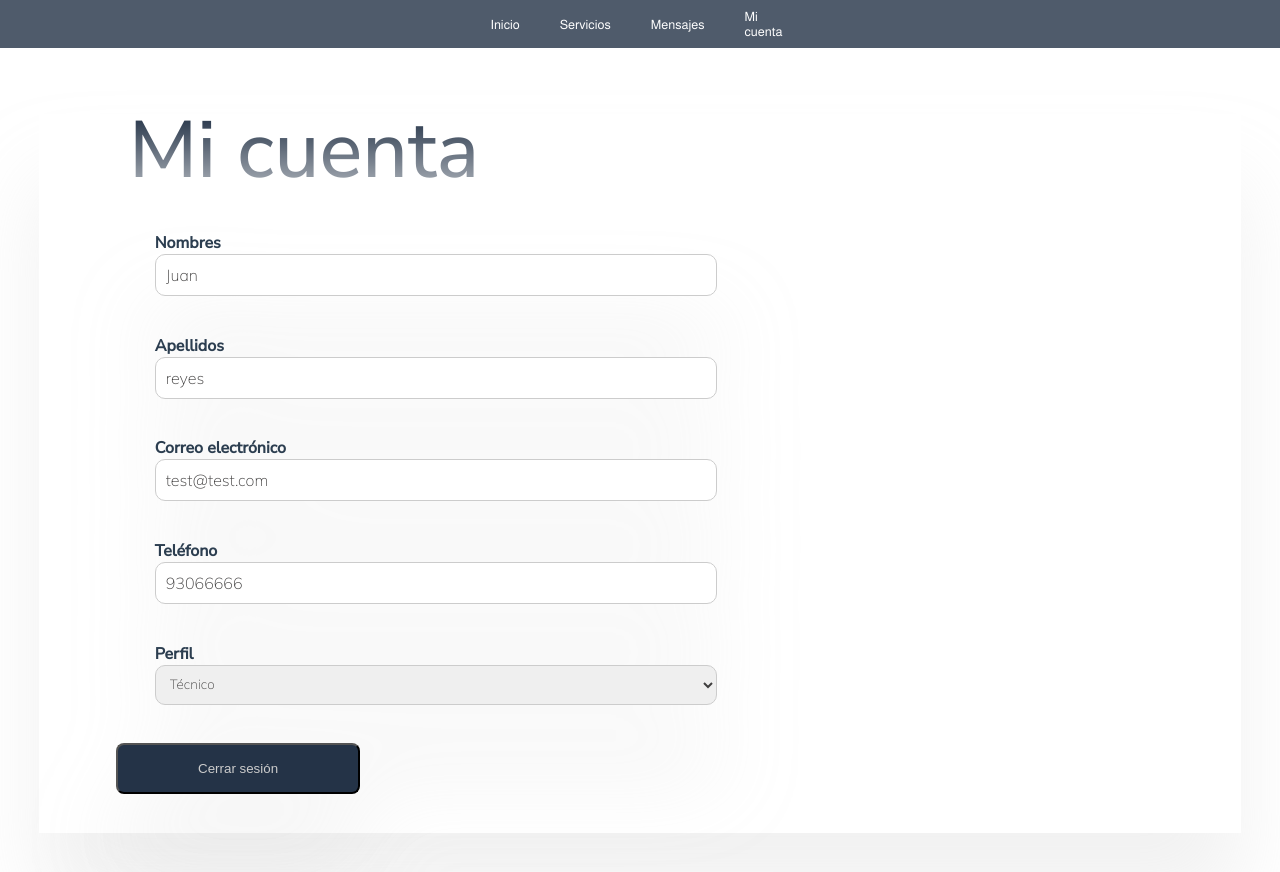
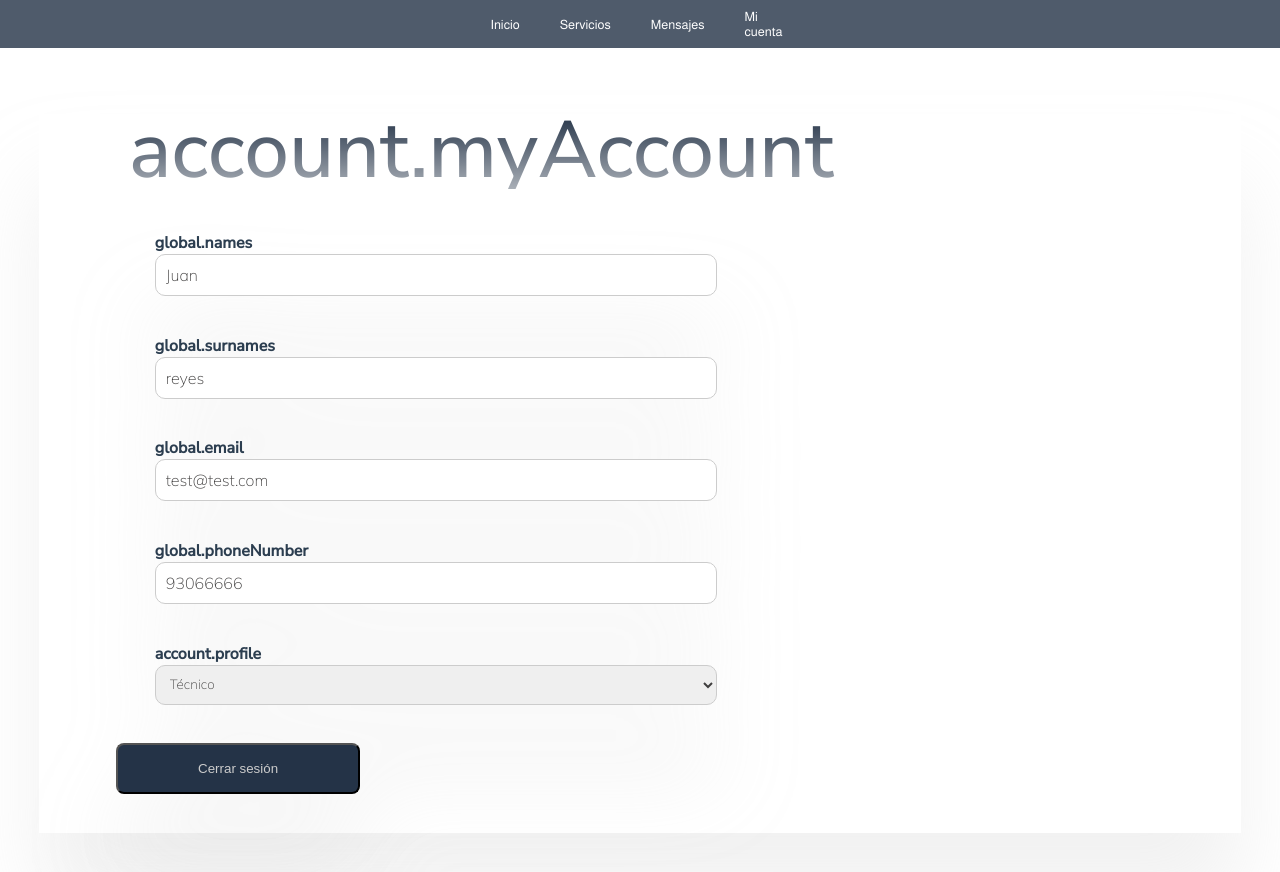
Before and after one commit to DevInvent-Grupo-1-App-Web/PhoneResQ-FrontEnd, a Vue app: page /mi-cuenta in a window 1280 px wide. Shown: the top 872 px of the page. Built offline with nearby package versions, Linux system fonts and the light colour scheme; sample sign-in values are in the browser's storage.

Commit message:
code: add account view internationalization

```diff
--- a/src/main.js
+++ b/src/main.js
@@ -38,19 +38,27 @@ const messages = {
             goBack: 'Go back',
             logIn: 'Log in',
             createAccount: 'Create account',
+            names: 'Names',
+            surnames: 'Surnames',
+            email: 'Email',
+            password: 'Password',
+            phoneNumber: 'Phone number',
         },
         session: {
             welcomeToPhoneResQ: 'Welcome to PhoneResQ',
             chooseAnOption: 'Choose an option',
             continueGoogle: 'Continue with Google',
             continueFacebook: 'Continue with Facebook',
-            email: 'Email',
-            password: 'Password',
             rememberMe: 'Remember me',
             haveForgotPassword: 'Have you forgot your password?',
             logIn: 'Log in',
             notRegisteredYet: 'Not registered yet?',
             createAccount: 'Create account',
+        },
+        account: {
+            myAccount: "My account",
+
+            profile: 'Profile',
         }
     }
 }
--- a/src/views/AccountView.vue
+++ b/src/views/AccountView.vue
@@ -5,29 +5,29 @@ import "primeicons/primeicons.css";
 
 <template>
   <div id="appuser">
-    <h2>Mi cuenta</h2>
+    <h2>{{ $t('account.myAccount') }}</h2>
     <br>
     <div class="form">
       <div class="account-info">
 
         <div class="info-row">
-                <label>Nombres</label>
+          <label>{{ $t('global.names') }}</label>
           <input type="text" v-model="nombres">
         </div>
         <div class="info-row">
-                 <label>Apellidos</label>
+          <label>{{ $t('global.surnames') }}</label>
           <input type="text" v-model="apellidos">
         </div>
         <div class="info-row">
-                  <label>Correo electrónico</label>
+          <label>{{ $t('global.email') }}</label>
           <input type="email" v-model="correo">
         </div>
         <div class="info-row">
-                 <label>Teléfono</label>
+          <label>{{ $t('global.phoneNumber') }}</label>
           <input type="tel" v-model="telefono">
         </div>
         <div class="info-row">
-                    <label>Perfil</label>
+          <label>{{ $t('account.profile') }}</label>
           <select v-model="perfil">
             <option value="técnico">Técnico</option>
             <option value="comercial">Comercial</option>
@@ -70,7 +70,8 @@ import "primeicons/primeicons.css";
     --color-background: #ffff;
   }
 }
-  .form{
+
+.form {
   display: flex;
   width: 100%;
   height: 100%;
@@ -83,6 +84,7 @@ import "primeicons/primeicons.css";
 
 
 }
+
 #appuser {
   margin: 38.7px;
   font-family: 'Nunito Sans', sans-serif;
@@ -93,7 +95,8 @@ import "primeicons/primeicons.css";
   filter: drop-shadow(0px 69px 42px rgba(200, 200, 200, 0.25));
   background: var(--True-White, #FFF);
 }
-  .account-info{
+
+.account-info {
   width: 100%;
   gap: 50px;
   text-align: left;
@@ -101,6 +104,7 @@ import "primeicons/primeicons.css";
   margin: 38.7px;
 
 }
+
 h2 {
   text-align: left;
   font-family: 'Nunito Sans', sans-serif;
@@ -134,7 +138,8 @@ import "primeicons/primeicons.css";
   flex-shrink: 0;
 
 }
-  div.form{
+
+div.form {
 
   width: 100%;
   height: 100%;
@@ -143,7 +148,9 @@ import "primeicons/primeicons.css";
   margin: 38.7px;
   filter: drop-shadow(0px 69px 42px rgba(200, 200, 200, 0.25));
 }
-  input, select {
+
+input,
+select {
   display: flex;
   flex-direction: column;
   align-items: flex-start;
@@ -167,5 +174,4 @@ import "primeicons/primeicons.css";
   gap: 10px;
   border-radius: 8px;
   background: #243347;
-  }
-  </style>
+}</style>
```
Lines whose indentation alone changed are shown as unchanged.
